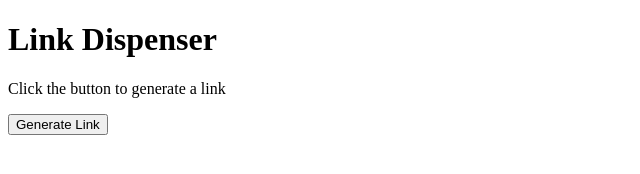
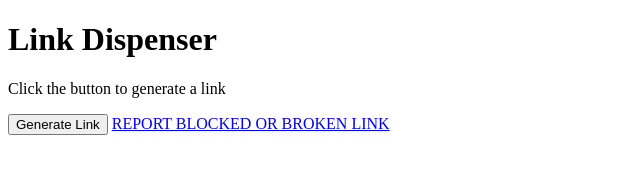
Before and after one commit to user6972/dispenser, a plain HTML site: page index.html in a window 1280 px wide. Shown: the whole page, without its empty margins (0-640 px from the left). Drawn offline with Linux system fonts and the light colour scheme.

Commit message:
Update index.html

```diff
--- a/index.html
+++ b/index.html
@@ -12,6 +12,7 @@
 
     <!-- Button to generate a new link -->
     <button onclick="generateLink()">Generate Link</button>
+    <a href="https://forms.gle/q1Zf1aiXCGDZobi68" target="_blank">REPORT BLOCKED OR BROKEN LINK</a>
 
     <script>
         // Function to set a cookie with a specified name, value, and expiration time (in minutes)
```
